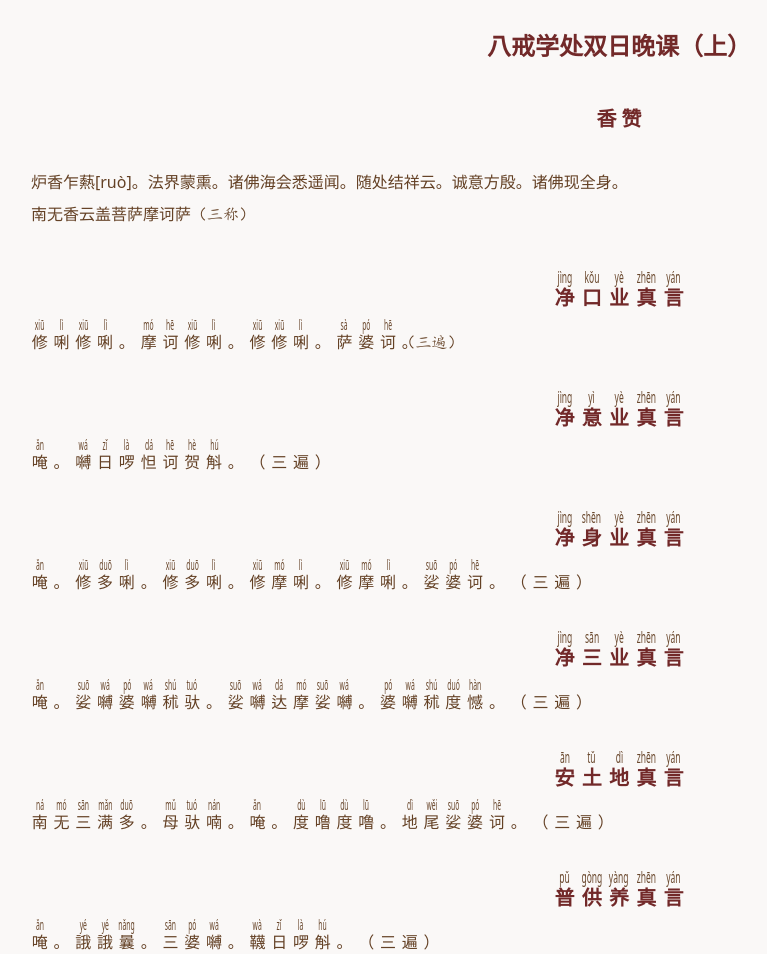
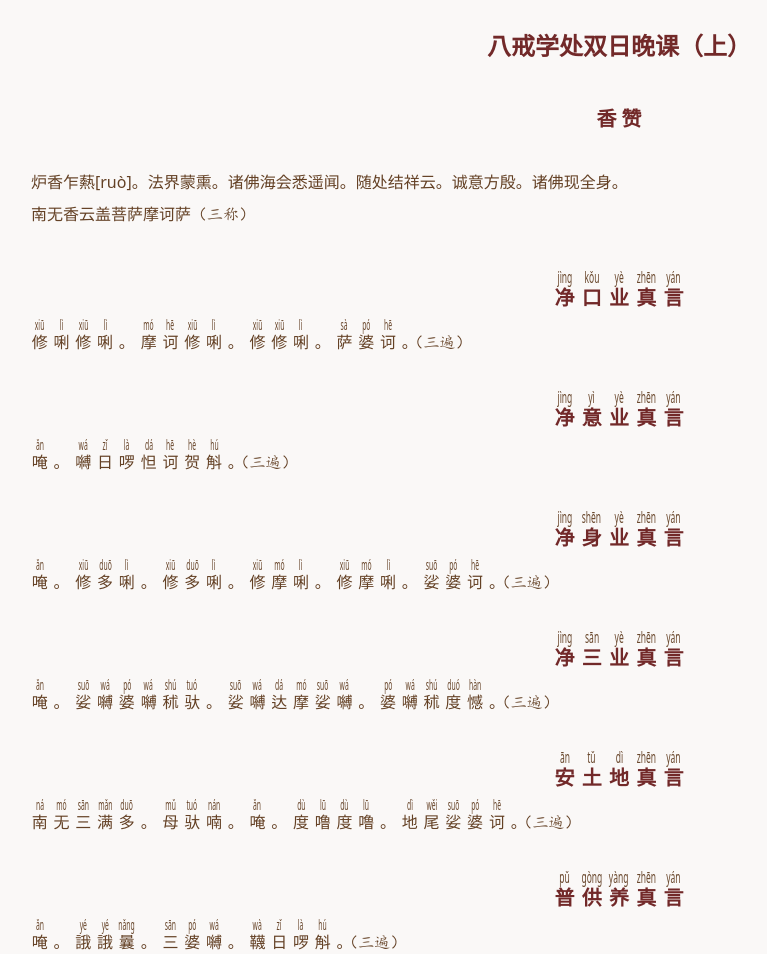
Before and after one commit to suizhengfaxing/bajiexuechushuangriwankeshang, a plain HTML site: page index.html in a window 1280 px wide. Shown: the top 954 px of the page, without its empty margins (21-788 px from the left). Drawn offline with Linux system fonts and the light colour scheme.

Commit message:
Add files via upload

```diff
--- a/common.css
+++ b/common.css
@@ -32,7 +32,7 @@ color: rgba(100, 65, 37, 0.97); /* 使用半透明颜色值 */
 }
 
 .kuohao {
-
+  width: 1em; font-family: "楷体", "楷体_GB2312", "SIMKAI";
 }
 
 .kuoHao_WuPinYin {
--- a/index.html
+++ b/index.html
@@ -129,7 +129,7 @@
                     <ruby>诃<rt>hē</rt></ruby>
                     <ruby>。<rt>&emsp;</rt></ruby>
                     <span class="kuoHao_YouPinYin">
-                        <ruby>（三遍）<rt>&emsp;</rt></ruby>
+                        <ruby>&emsp;（三遍）<rt>&emsp;</rt></ruby>
                     </span>
                 </p>
                 <p class="kongHang_p">
@@ -157,10 +157,9 @@
                     <ruby>贺<rt>hè</rt></ruby>
                     <ruby>斛<rt>hú</rt></ruby>
                     <ruby>。<rt>&emsp;</rt></ruby>
-                    <ruby class="kuohao">（<rt>&emsp;</rt></ruby>
-                    <ruby class="kuohao">三<rt>&emsp;</rt></ruby>
-                    <ruby class="kuohao">遍<rt>&emsp;</rt></ruby>
-                    <ruby class="kuohao">）<rt>&emsp;</rt></ruby>
+                    <span class="kuoHao_YouPinYin">
+                        <ruby>&emsp;（三遍）<rt>&emsp;</rt></ruby>
+                    </span>
                 </p>
                 <p class="kongHang_p">
                     <br class="kongHang_br">
@@ -199,10 +198,9 @@
                     <ruby>婆<rt>pó</rt></ruby>
                     <ruby>诃<rt>hē</rt></ruby>
                     <ruby>。<rt>&emsp;</rt></ruby>
-                    <ruby class="kuohao">（<rt>&emsp;</rt></ruby>
-                    <ruby class="kuohao">三<rt>&emsp;</rt></ruby>
-                    <ruby class="kuohao">遍<rt>&emsp;</rt></ruby>
-                    <ruby class="kuohao">）<rt>&emsp;</rt></ruby>
+                    <span class="kuoHao_YouPinYin">
+                        <ruby>&emsp;（三遍）<rt>&emsp;</rt></ruby>
+                    </span>
                 </p>
                 <p class="kongHang_p">
                     <br class="kongHang_br">
@@ -241,10 +239,9 @@
                     <ruby>度<rt>duó</rt></ruby>
                     <ruby>憾<rt>hàn</rt></ruby>
                     <ruby>。<rt>&emsp;</rt></ruby>
-                    <ruby class="kuohao">（<rt>&emsp;</rt></ruby>
-                    <ruby class="kuohao">三<rt>&emsp;</rt></ruby>
-                    <ruby class="kuohao">遍<rt>&emsp;</rt></ruby>
-                    <ruby class="kuohao">）<rt>&emsp;</rt></ruby>
+                    <span class="kuoHao_YouPinYin">
+                        <ruby>&emsp;（三遍）<rt>&emsp;</rt></ruby>
+                    </span>
                 </p>
                 <p class="kongHang_p">
                     <br class="kongHang_br">
@@ -284,10 +281,9 @@
                     <ruby>婆<rt>pó</rt></ruby>
                     <ruby>诃<rt>hē</rt></ruby>
                     <ruby>。<rt>&emsp;</rt></ruby>
-                    <ruby class="kuohao">（<rt>&emsp;</rt></ruby>
-                    <ruby class="kuohao">三<rt>&emsp;</rt></ruby>
-                    <ruby class="kuohao">遍<rt>&emsp;</rt></ruby>
-                    <ruby class="kuohao">）<rt>&emsp;</rt></ruby>
+                    <span class="kuoHao_YouPinYin">
+                        <ruby>&emsp;（三遍）<rt>&emsp;</rt></ruby>
+                    </span>
                 </p>
                 <p class="kongHang_p">
                     <br class="kongHang_br">
@@ -319,10 +315,9 @@
                     <ruby>啰<rt>là</rt></ruby>
                     <ruby>斛<rt>hú</rt></ruby>
                     <ruby>。<rt>&emsp;</rt></ruby>
-                    <ruby class="kuohao">（<rt>&emsp;</rt></ruby>
-                    <ruby class="kuohao">三<rt>&emsp;</rt></ruby>
-                    <ruby class="kuohao">遍<rt>&emsp;</rt></ruby>
-                    <ruby class="kuohao">）<rt>&emsp;</rt></ruby>
+                    <span class="kuoHao_YouPinYin">
+                        <ruby>&emsp;（三遍）<rt>&emsp;</rt></ruby>
+                    </span>
                 </p>
                 <p class="kongHang_p">
                     <br class="kongHang_br">
```
